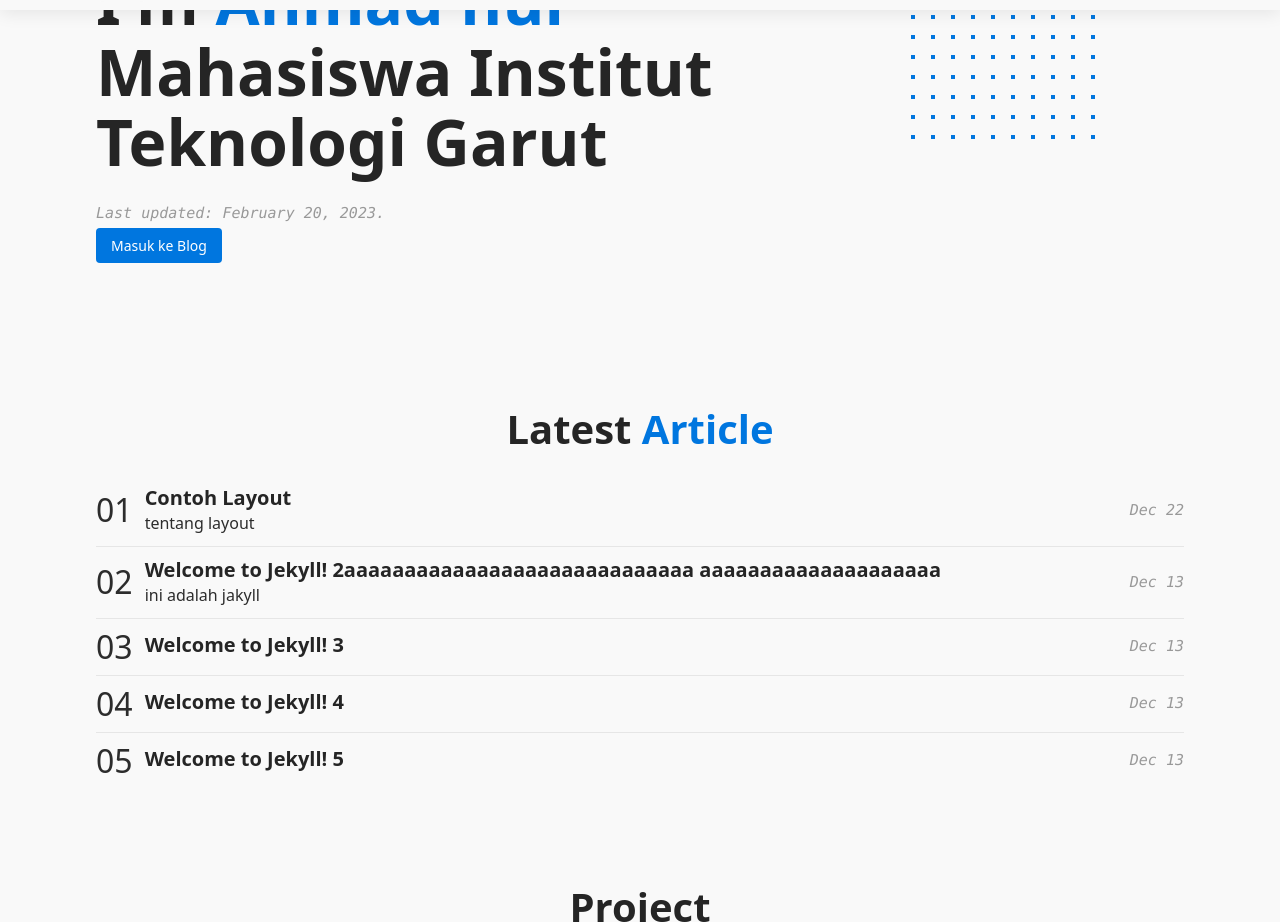
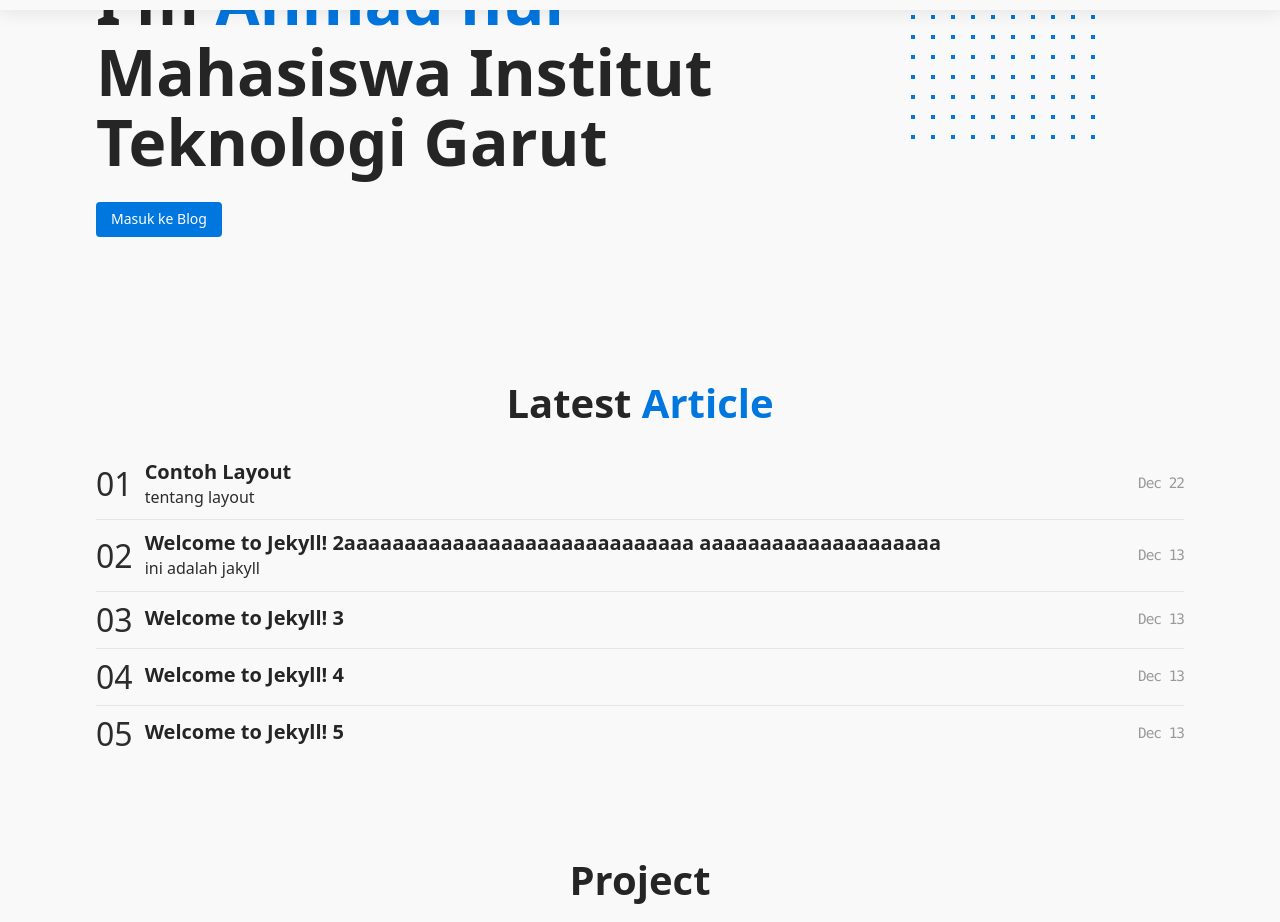
Before and after one commit to ahmaadn/ahmaadn.github.io, a Jekyll site: the page built from index.html, in a window 1280 px wide and 1400 px high, scrolled down 198 px, cut to the strip 58-980 px from the top of the window. Built offline with Jekyll 4.4.1, drawn with Linux system fonts in a browser that asks for light colours.

Commit message:
hapus `latest_update`

```diff
--- a/_config.yml
+++ b/_config.yml
@@ -16,7 +16,6 @@ profile_picture: profile_pict.jpg
 baseurl: ""
 url: "ahmaadn.github.io"
 
-latest_update: true
 sosial_navbar: True
 icon: logo.svg
 permalink: /blog/:year/:month/:day/:title/
--- a/_sass/_base.scss
+++ b/_sass/_base.scss
@@ -66,12 +66,13 @@ hr {
 }
 
 .date {
-    font-family: $family-monospace;
+    font-family: Menlo,"IBM Plex Mono",Menlo,monospace;
     color: var(--font-date-color);
-    font-size: 15px;
+    font-size: .9rem;
     font-weight: 500;
-    font-style: italic;
     white-space: nowrap;
+	letter-spacing: -1px;
+	display: block;
 }
 
 code.language-plaintext {
@@ -856,8 +857,6 @@ a.navbar-item {
 	}
 
 	.date {
-		font-size: 1rem;
-		font-weight: 400;
 		color: inherit;
 	}
 
--- a/blog.html
+++ b/blog.html
@@ -37,7 +37,7 @@ pagination:
                 <i class="fa-solid fa-calendar"></i>
             </span>
             <span class="date">
-                {{ post.date | date: '%B %-d, %Y' }}
+                {{ post.date | date: '%b %-d, %Y' }}
             </span>
         </li>
 
--- a/index.html
+++ b/index.html
@@ -19,12 +19,6 @@ nav: false
                         </h3>
                         {% endif %}
 
-                        {% if site.latest_update %}
-                        <p class="date mb-1">
-                            Last updated: {{ "now" | date: '%B %d, %Y' }}.
-                        </p>
-
-                        {% endif %}
                         <a class="button is-primary" role="button" href="{{ '/blog/' | relative_url }}">
                             Masuk ke Blog
                         </a>
```
